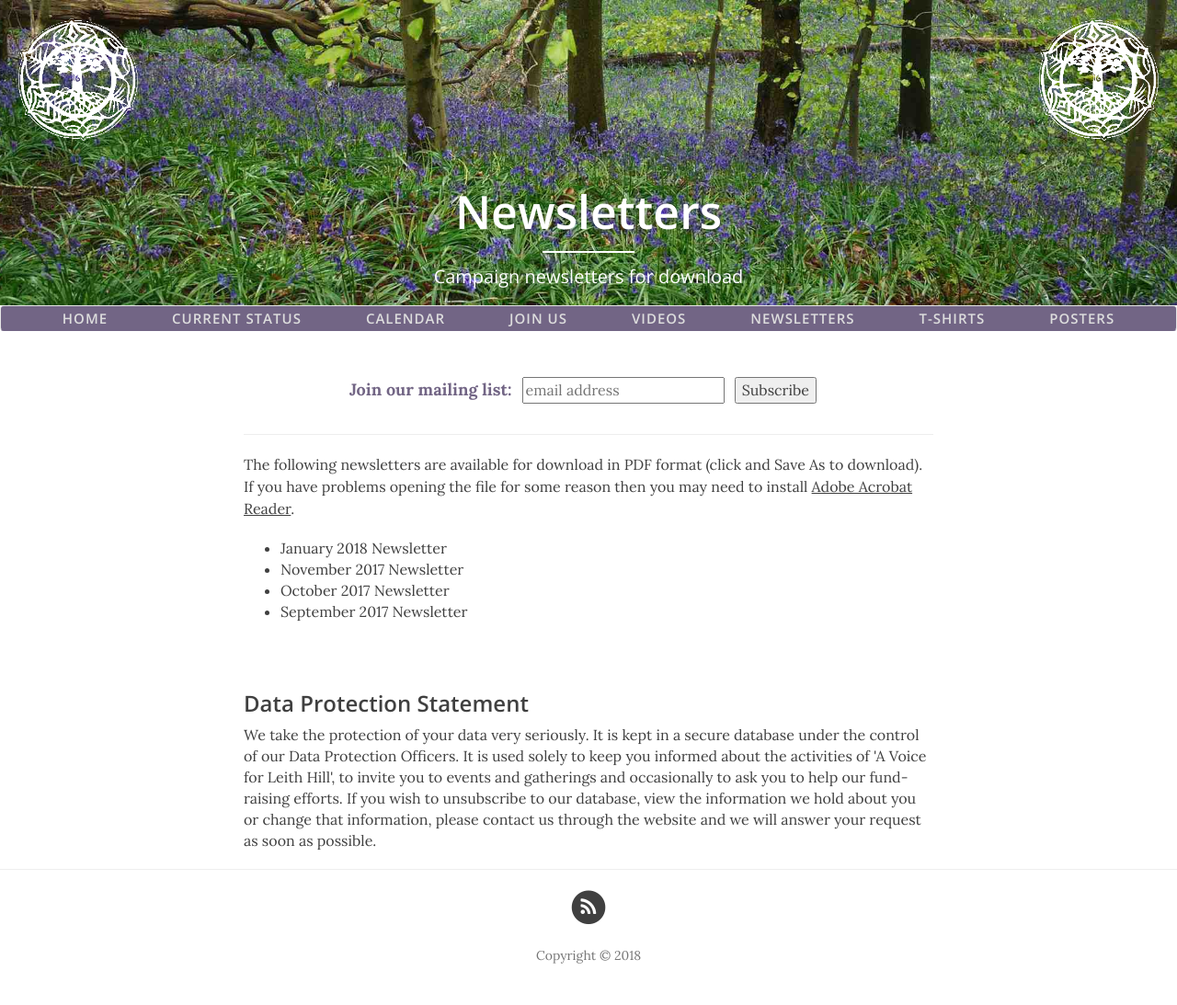
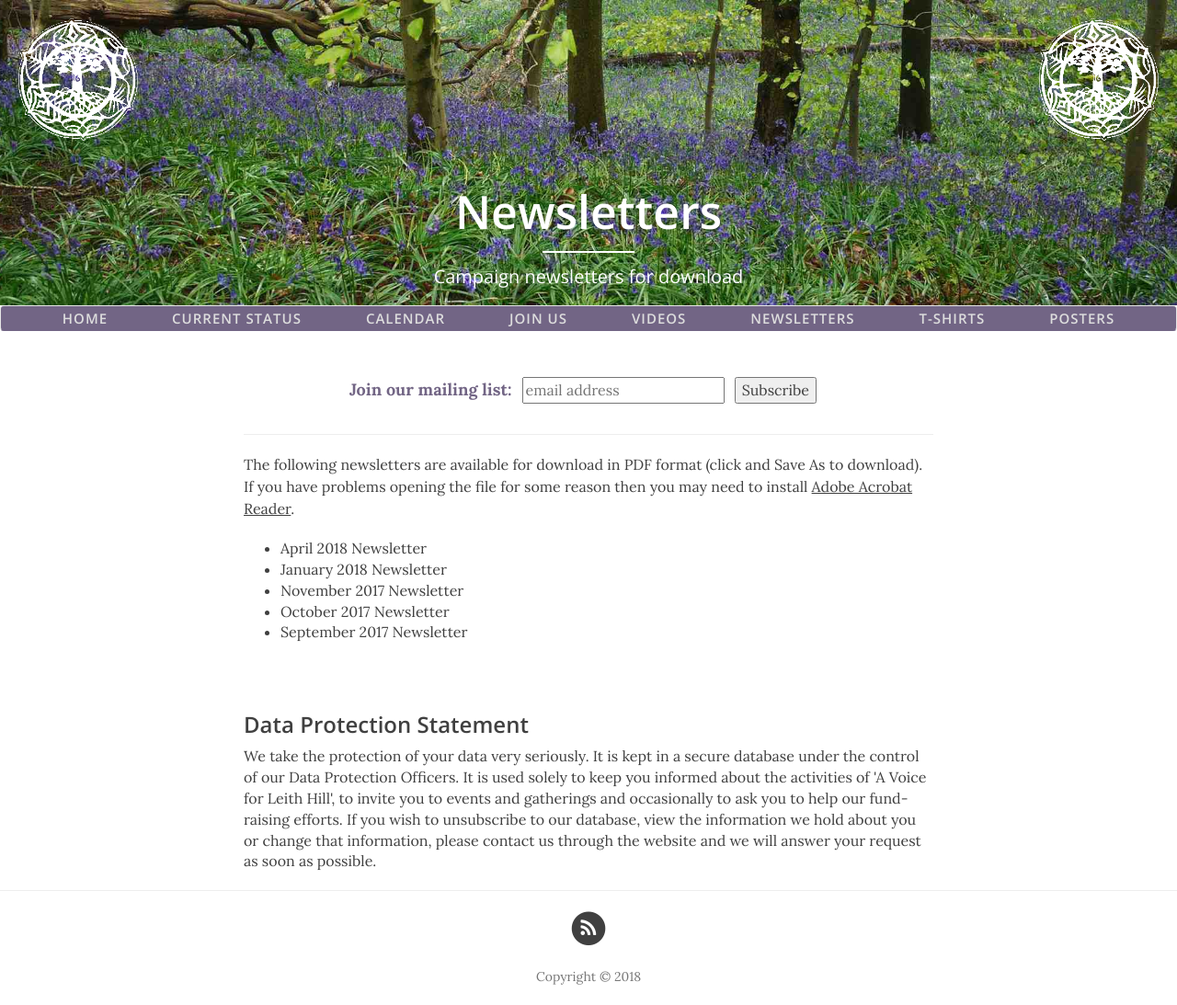
Before and after one commit to voiceforleithhill/v4lh-site-gen, a Jekyll site: the page built from newsletters.html, in a window 1280 px wide. Shown: the whole page at 92% size. Built offline with Jekyll 4.4.1, drawn with Linux system fonts in a browser that asks for light colours; nearby versions of some CDN libraries; before the commit the page ends 1070 px from its top, so only the background shows below that.

Commit message:
Content updates

```diff
--- a/newsletters.html
+++ b/newsletters.html
@@ -22,6 +22,7 @@ header-img: "img/banner.jpg"
 <p>The following newsletters are available for download in PDF format (click and Save As to download). If you have problems opening the file for some reason then you may need to install <a href="https://get.adobe.com/uk/reader/" target="_blank">Adobe Acrobat Reader</a>.
 
 <ul>
+  <li><a target="_blank" href="{{ site.baseurl }}/newsletters/v4lh-newsletter-2018-04.pdf">April 2018 Newsletter</a></li>
   <li><a target="_blank" href="{{ site.baseurl }}/newsletters/v4lh-newsletter-2018-01.pdf">January 2018 Newsletter</a></li>
   <li><a target="_blank" href="{{ site.baseurl }}/newsletters/v4lh-newsletter-2017-11.pdf">November 2017 Newsletter</a></li>
   <li><a target="_blank" href="{{ site.baseurl }}/newsletters/v4lh-newsletter-2017-10.pdf">October 2017 Newsletter</a></li>
```
Also changed, not shown: 3 other files.
